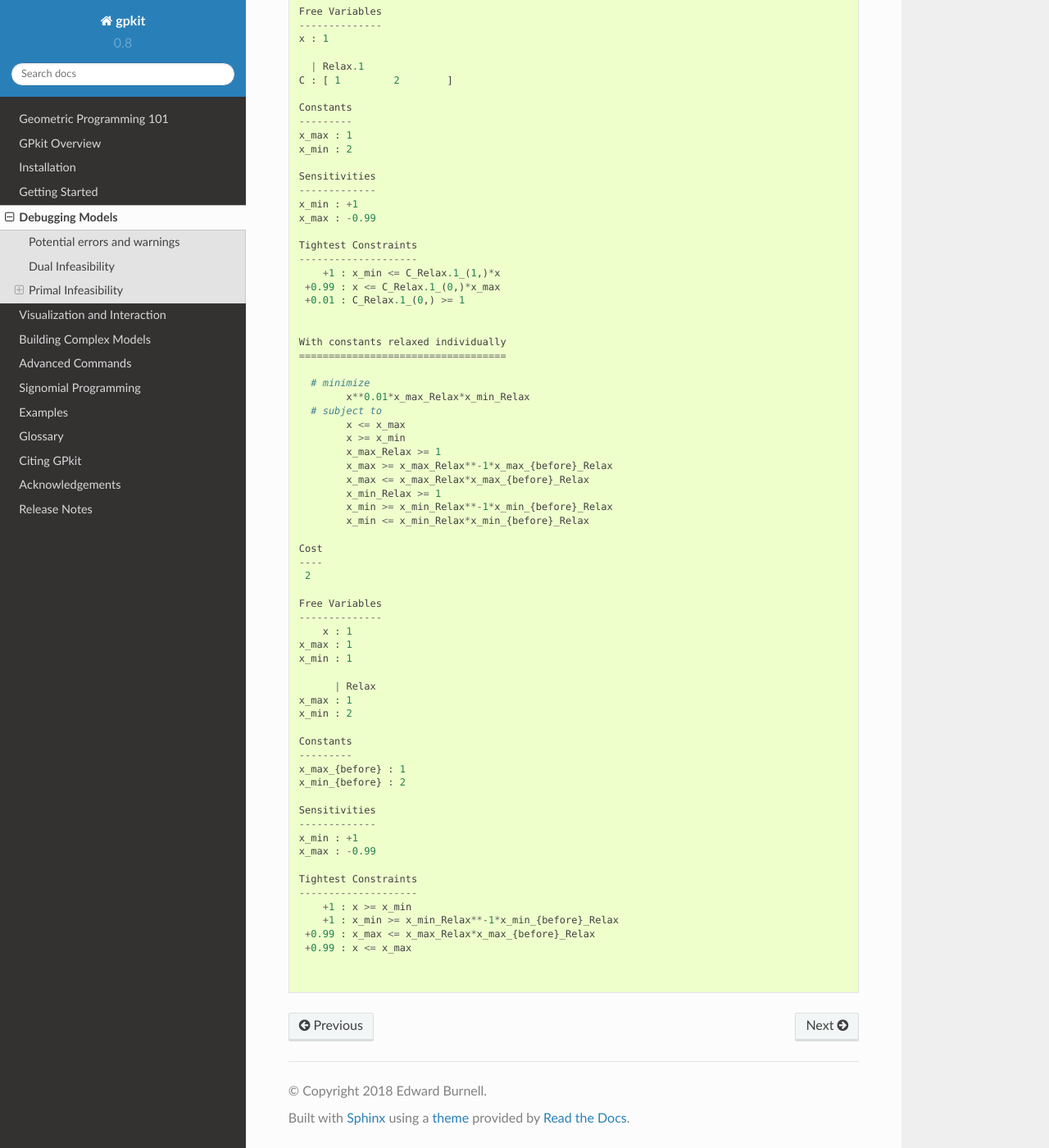
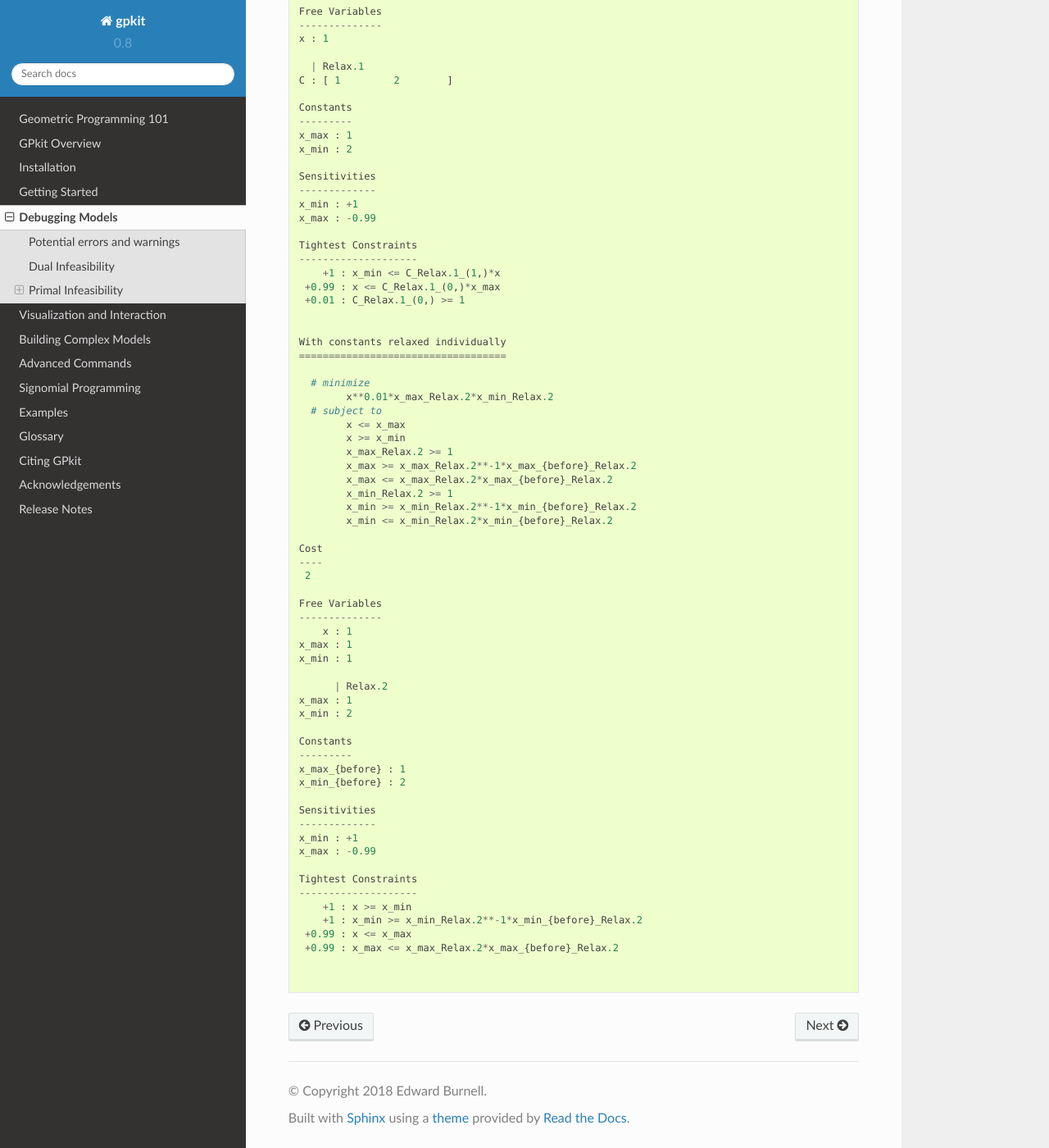
Before and after one commit to convexengineering/gpkit, a Sphinx documentation site: the page built from docs/source/debugging.rst, in a window 1280 px wide and 1400 px high, scrolled down 6579 px. Shown: the whole window at 82% size. Built offline with Sphinx 7.4.7 and the Read the Docs theme 2.0.0, drawn with Linux system fonts in a browser that asks for light colours.

Commit message:
fix ConstantsRelaxed globals lookup

```diff
--- a/docs/source/examples/relaxation_output.txt
+++ b/docs/source/examples/relaxation_output.txt
@@ -86,16 +86,16 @@ With constants relaxed individually
 ===================================
 
   # minimize
-        x**0.01*x_max_Relax*x_min_Relax
+        x**0.01*x_max_Relax.2*x_min_Relax.2
   # subject to
         x <= x_max
         x >= x_min
-        x_max_Relax >= 1
-        x_max >= x_max_Relax**-1*x_max_{before}_Relax
-        x_max <= x_max_Relax*x_max_{before}_Relax
-        x_min_Relax >= 1
-        x_min >= x_min_Relax**-1*x_min_{before}_Relax
-        x_min <= x_min_Relax*x_min_{before}_Relax
+        x_max_Relax.2 >= 1
+        x_max >= x_max_Relax.2**-1*x_max_{before}_Relax.2
+        x_max <= x_max_Relax.2*x_max_{before}_Relax.2
+        x_min_Relax.2 >= 1
+        x_min >= x_min_Relax.2**-1*x_min_{before}_Relax.2
+        x_min <= x_min_Relax.2*x_min_{before}_Relax.2
 
 Cost
 ----
@@ -107,7 +107,7 @@ Free Variables
 x_max : 1
 x_min : 1
 
-      | Relax
+      | Relax.2
 x_max : 1
 x_min : 2
 
@@ -124,6 +124,6 @@ x_max : -0.99
 Tightest Constraints
 --------------------
     +1 : x >= x_min
-    +1 : x_min >= x_min_Relax**-1*x_min_{before}_Relax
- +0.99 : x_max <= x_max_Relax*x_max_{before}_Relax
+    +1 : x_min >= x_min_Relax.2**-1*x_min_{before}_Relax.2
  +0.99 : x <= x_max
+ +0.99 : x_max <= x_max_Relax.2*x_max_{before}_Relax.2
```
Also changed, not shown: 1 other file.
